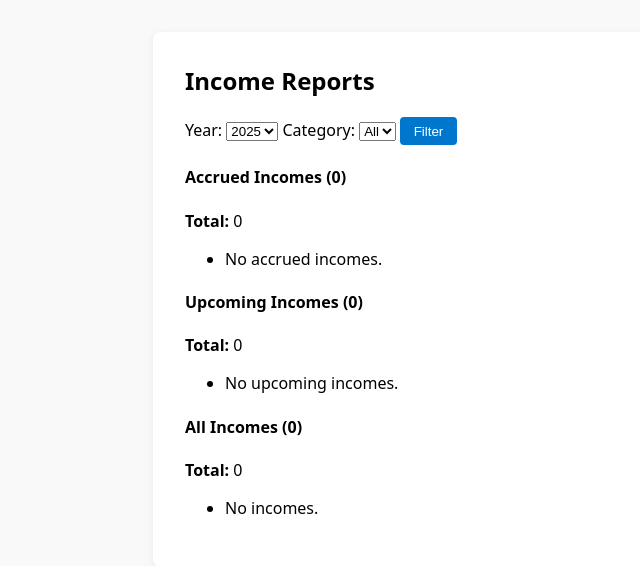
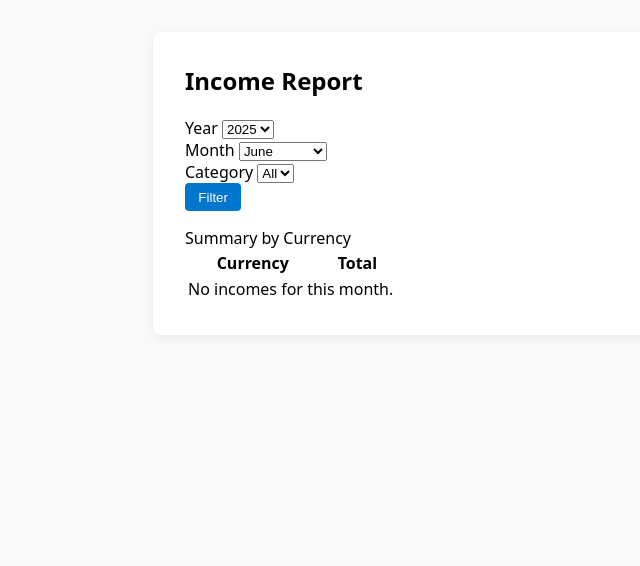
Before and after one commit to ruktech/income-tracker, a Django app: page /incomes/reports/ in a window 1280 px wide. Shown: the top 566 px of the page, without its empty margins (155-795 px from the left). Run offline with Django 5.2, Linux system fonts and the light colour scheme; the visitor is signed in with stand-in values (Sample User, id 1); data that the repository does not hold is empty; parts of the project's set-up code (start-up, migrations or seed data) failed here and were passed over; some libraries are stand-ins or nearby versions.

Commit message:
some report manipulations

```diff
--- a/incomes/views.py
+++ b/incomes/views.py
@@ -1,8 +1,17 @@
+import calendar
+from collections import defaultdict
+from datetime import date
+from typing import Any, Dict, List, Tuple
+
 from django import forms
 from django.contrib import messages
 from django.contrib.auth import get_user_model, logout
 from django.contrib.auth.mixins import LoginRequiredMixin, UserPassesTestMixin
+from django.contrib.auth.models import AbstractBaseUser
+from django.contrib.auth.password_validation import validate_password
 from django.contrib.auth.views import LoginView, LogoutView, PasswordResetCompleteView, PasswordResetConfirmView, PasswordResetDoneView, PasswordResetView
+from django.core.exceptions import ValidationError
+from django.db import models
 from django.shortcuts import redirect
 from django.urls import reverse_lazy
 from django.utils import timezone
@@ -23,16 +32,25 @@
         model = User
         fields = ("username", "email")
 
-    def clean(self):
-        cleaned = super().clean()
-        if cleaned.get("password1") != cleaned.get("password2"):
+    def clean(self) -> dict[str, Any]:
+        cleaned_data = super().clean()
+        pw1 = cleaned_data.get("password1")
+        pw2 = cleaned_data.get("password2")
+
+        if pw1 != pw2:
             raise forms.ValidationError("Passwords do not match.")
-        return cleaned
 
-    def save(self, commit=True):
+        try:
+            validate_password(pw1, user=None)
+        except ValidationError as e:
+            self.add_error("password1", e)
+
+        return cleaned_data
+
+    def save(self, commit: bool = True) -> AbstractBaseUser:
         user = super().save(commit=False)
         user.set_password(self.cleaned_data["password1"])
-        user.is_active = False  # Require admin approval
+        user.is_active = False
         if commit:
             user.save()
         return user
@@ -197,43 +215,80 @@
 class ReportView(LoginRequiredMixin, TemplateView):
     template_name = "incomes/report.html"
 
-    def get_context_data(self, **kwargs):
-        context = super().get_context_data(**kwargs)
+    def get_context_data(self, **kwargs: Any) -> Dict[str, Any]:
+        context: Dict[str, Any] = super().get_context_data(**kwargs)
         user = self.request.user
+        today: date = timezone.localdate()
+
+        selected_year, selected_month = self._get_selected_month_year(today)
+        category_id = self.request.GET.get("category")
+
+        incomes_qs = self._get_filtered_incomes(user.id, selected_year, selected_month, category_id)
+        month_end = self._get_month_end(selected_year, selected_month)
+
+        accrued, upcoming = self._get_occurrences(incomes_qs, selected_year, selected_month, today, month_end)
+        all_incomes = accrued + upcoming
+
+        context.update(
+            {
+                "selected_year": selected_year,
+                "selected_month": selected_month,
+                "years": list(range(today.year, today.year - 10, -1)),
+                "months": [(i, calendar.month_name[i]) for i in range(1, 13)],
+                "categories": Category.objects.filter(user=user, is_deleted=False),
+                "selected_category": int(category_id) if category_id and category_id.isdigit() else None,
+                "accrued_total": sum(item["income"].amount for item in accrued),
+                "upcoming_total": sum(item["income"].amount for item in upcoming),
+                "all_total": sum(item["income"].amount for item in all_incomes),
+                "accrued_incomes": accrued,
+                "upcoming_incomes": upcoming,
+                "all_incomes": all_incomes,
+                "currency_totals": self._get_currency_totals(all_incomes),
+            }
+        )
+
+        return context
+
+    def _get_selected_month_year(self, today: date) -> Tuple[int, int]:
         year = self.request.GET.get("year")
-        category_id = self.request.GET.get("category")
-        today = timezone.now().date()
-        current_year = today.year
-        selected_year = int(year) if year and year.isdigit() else current_year
+        month = self.request.GET.get("month")
+        selected_year = int(year) if year and year.isdigit() else today.year
+        selected_month = int(month) if month and month.isdigit() else today.month
+        return selected_year, selected_month
 
-        # QuerySet base: include soft-deleted for previous years
-        if selected_year != current_year:
-            incomes_qs = Income.all_objects.all_with_deleted().filter(user=user)
-        else:
-            incomes_qs = Income.objects.filter(user=user, is_deleted=False)
+    def _get_month_end(self, year: int, month: int) -> date:
+        last_day = calendar.monthrange(year, month)[1]
+        return date(year, month, last_day)
 
-        # Filter by year
-        incomes_qs = incomes_qs.filter(date__year=selected_year)
+    def _get_filtered_incomes(self, user_id: int, year: int, month: int, category_id: str | None) -> models.QuerySet:
+        month_start = date(year, month, 1)
+        incomes_qs = Income.objects.filter(user_id=user_id, is_deleted=False)
 
-        # Filter by category if provided
-        if category_id:
-            incomes_qs = incomes_qs.filter(category_id=category_id)
+        if category_id and category_id.isdigit():
+            incomes_qs = incomes_qs.filter(category_id=int(category_id))
 
-        # Accrued: date <= today
-        accrued = incomes_qs.filter(date__lte=today)
-        # Upcoming: date > today
-        upcoming = incomes_qs.filter(date__gt=today)
-        # All: both accrued and upcoming
-        all_incomes = incomes_qs
+        incomes_qs = incomes_qs.filter(models.Q(expiration_date__isnull=True) | models.Q(expiration_date__gte=month_start))
+        return incomes_qs
 
-        context["selected_year"] = selected_year
-        context["years"] = list(range(current_year, current_year - 10, -1))
-        context["categories"] = Category.objects.filter(user=user, is_deleted=False)
-        context["selected_category"] = int(category_id) if category_id else None
-        context["accrued_total"] = sum(i.amount for i in accrued)
-        context["upcoming_total"] = sum(i.amount for i in upcoming)
-        context["all_total"] = sum(i.amount for i in all_incomes)
-        context["accrued_incomes"] = accrued
-        context["upcoming_incomes"] = upcoming
-        context["all_incomes"] = all_incomes
-        return context
+    def _get_occurrences(self, incomes_qs: models.QuerySet, year: int, month: int, today: date, month_end: date) -> Tuple[List[Dict[str, Any]], List[Dict[str, Any]]]:
+        occurrences: List[Tuple[date, Income]] = []
+
+        for income in incomes_qs:
+            last_date = min([d for d in [income.expiration_date, month_end] if d])
+            for occ_date in income.upcoming_occurrences(last_date):
+                if occ_date.year == year and occ_date.month == month and (income.expiration_date is None or occ_date <= income.expiration_date):
+                    occurrences.append((occ_date, income))
+
+        occurrences.sort(key=lambda x: x[0])
+
+        accrued = [dict(date=odate, income=inc) for odate, inc in occurrences if odate <= today]
+        upcoming = [dict(date=odate, income=inc) for odate, inc in occurrences if odate > today]
+
+        return accrued, upcoming
+
+    def _get_currency_totals(self, incomes: List[Dict[str, Any]]) -> List[Tuple[str, float]]:
+        currency_totals: defaultdict[str, float] = defaultdict(float)
+        for item in incomes:
+            currency = getattr(item["income"], "currency", "JOD")
+            currency_totals[currency] += float(item["income"].amount)
+        return sorted(currency_totals.items())
--- a/templates/incomes/report.html
+++ b/templates/incomes/report.html
@@ -1,56 +1,48 @@
-{% extends 'base.html' %}
+{# filepath: templates/incomes/report.html #}
+{% extends "base.html" %}
+
 {% block content %}
-<h2>Income Reports</h2>
-<form method="get" class="form-inline mb-3">
-  <label for="year">Year:</label>
-  <select name="year" id="year" class="form-control mx-2">
-    {% for y in years %}
-      <option value="{{ y }}" {% if y == selected_year %}selected{% endif %}>{{ y }}</option>
-    {% endfor %}
-  </select>
-  <label for="category">Category:</label>
-  <select name="category" id="category" class="form-control mx-2">
-    <option value="">All</option>
-    {% for cat in categories %}
-      <option value="{{ cat.id }}" {% if cat.id == selected_category %}selected{% endif %}>{{ cat.name }}</option>
-    {% endfor %}
-  </select>
+<div class="container mt-4">
+  <h2 class="mb-4">Income Report</h2>
+
+  <form method="get" class="row g-3 align-items-end mb-4">
+    {% include "partials/_report_filter_select.html" with label="Year" name="year" options=years selected=selected_year %}
+    {% include "partials/_report_filter_select.html" with label="Month" name="month" options=months selected=selected_month is_tuple=True %}
+    {% include "partials/_report_filter_select.html" with label="Category" name="category" options=categories selected=selected_category is_model=True all_option="All" %}
+
+    <div class="col-auto">
       <button type="submit" class="btn btn-primary">Filter</button>
+    </div>
   </form>
 
-<div class="row">
-  <div class="col-md-4">
-    <h4>Accrued Incomes ({{ accrued_incomes.count }})</h4>
-    <p><strong>Total:</strong> {{ accrued_total }}</p>
-    <ul>
-      {% for income in accrued_incomes %}
-        <li>{{ income.date }} - {{ income.amount }} - {{ income.category.name }}</li>
+  <div class="row mb-4">
+    <div class="col-md-6">
+      <div class="card shadow-sm">
+        <div class="card-header fw-bold">Summary by Currency</div>
+        <div class="card-body p-0">
+          <table class="table table-striped table-sm mb-0">
+            <thead class="table-light">
+              <tr>
+                <th scope="col">Currency</th>
+                <th scope="col">Total</th>
+              </tr>
+            </thead>
+            <tbody>
+              {% for currency, total in currency_totals %}
+                <tr>
+                  <td>{{ currency }}</td>
+                  <td>{{ total|floatformat:2 }}</td>
+                </tr>
               {% empty %}
-        <li>No accrued incomes.</li>
+                <tr>
+                  <td colspan="2" class="text-center">No incomes for this month.</td>
+                </tr>
               {% endfor %}
-    </ul>
+            </tbody>
+          </table>
         </div>
-  <div class="col-md-4">
-    <h4>Upcoming Incomes ({{ upcoming_incomes.count }})</h4>
-    <p><strong>Total:</strong> {{ upcoming_total }}</p>
-    <ul>
-      {% for income in upcoming_incomes %}
-        <li>{{ income.date }} - {{ income.amount }} - {{ income.category.name }}</li>
-      {% empty %}
-        <li>No upcoming incomes.</li>
-      {% endfor %}
-    </ul>
       </div>
-  <div class="col-md-4">
-    <h4>All Incomes ({{ all_incomes.count }})</h4>
-    <p><strong>Total:</strong> {{ all_total }}</p>
-    <ul>
-      {% for income in all_incomes %}
-        <li>{{ income.date }} - {{ income.amount }} - {{ income.category.name }}</li>
-      {% empty %}
-        <li>No incomes.</li>
-      {% endfor %}
-    </ul>
+    </div>
   </div>
 </div>
 {% endblock %}
--- /dev/null
+++ b/templates/partials/_report_filter_select.html
@@ -0,0 +1,19 @@
+{# label: display label, name: form field name, options: list, selected: selected value #}
+<div class="col-auto">
+  <label for="{{ name }}" class="form-label">{{ label }}</label>
+  <select name="{{ name }}" id="{{ name }}" class="form-select">
+    {% if all_option %}
+      <option value="">{% autoescape off %}{{ all_option }}{% endautoescape %}</option>
+    {% endif %}
+
+    {% for opt in options %}
+      {% if is_tuple %}
+        <option value="{{ opt.0 }}" {% if opt.0 == selected %}selected{% endif %}>{{ opt.1 }}</option>
+      {% elif is_model %}
+        <option value="{{ opt.id }}" {% if opt.id == selected %}selected{% endif %}>{{ opt.name }}</option>
+      {% else %}
+        <option value="{{ opt }}" {% if opt == selected %}selected{% endif %}>{{ opt }}</option>
+      {% endif %}
+    {% endfor %}
+  </select>
+</div>
```
Lines whose indentation alone changed are shown as unchanged.
